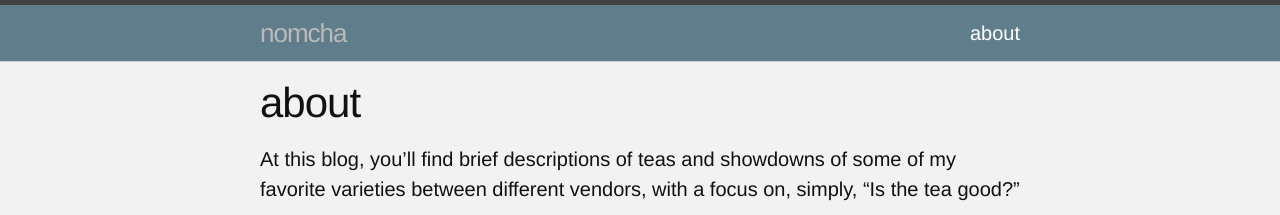
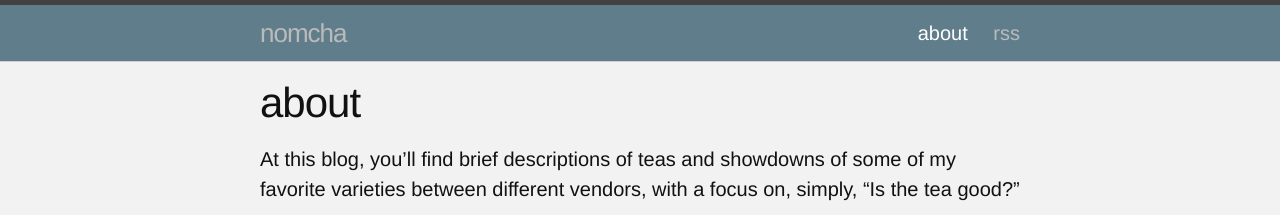
Before and after one commit to taylorkline/nomcha, a Jekyll site: the page built from about.md, in a window 1280 px wide. Shown: the top 215 px of the page. Built offline with Jekyll 4.4.1, drawn with Linux system fonts in a browser that asks for light colours; Markdown is read by kramdown in place of the engine named in the settings.

Commit message:
Remove RSS footer and add navbar link.

```diff
--- a/_includes/header.html
+++ b/_includes/header.html
@@ -23,6 +23,7 @@
             about
             {% endif %}
             </a>
+            <a class="page-link" title="RSS" href="{{ site.baseurl }}/feed.xml">rss</a>
          </div>
       </nav>
 
--- a/index.html
+++ b/index.html
@@ -29,7 +29,4 @@ layout: default
      </li>
      {% endfor %}
   </ul>
-
-  <p class="rss-subscribe">subscribe <a href="{{ "/feed.xml" | prepend: site.baseurl }}">via RSS</a></p>
-
 </div>
```
